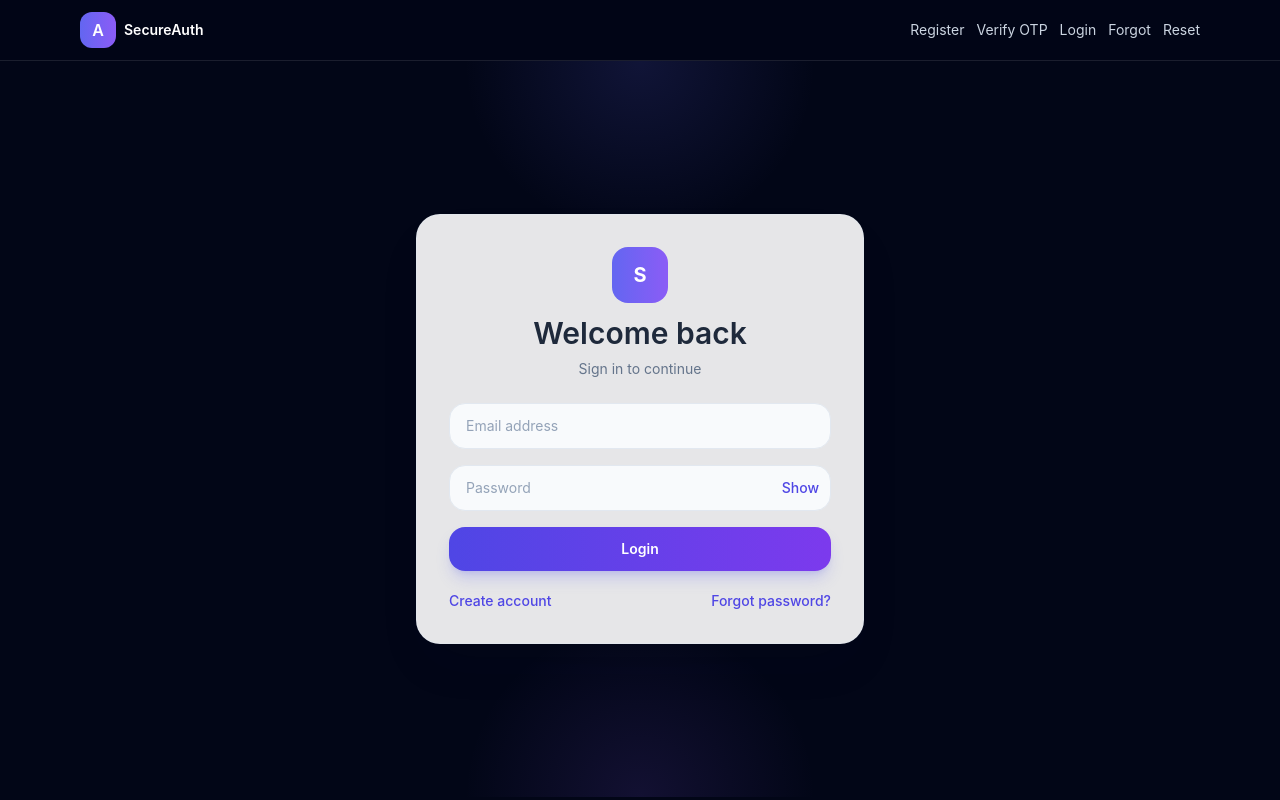
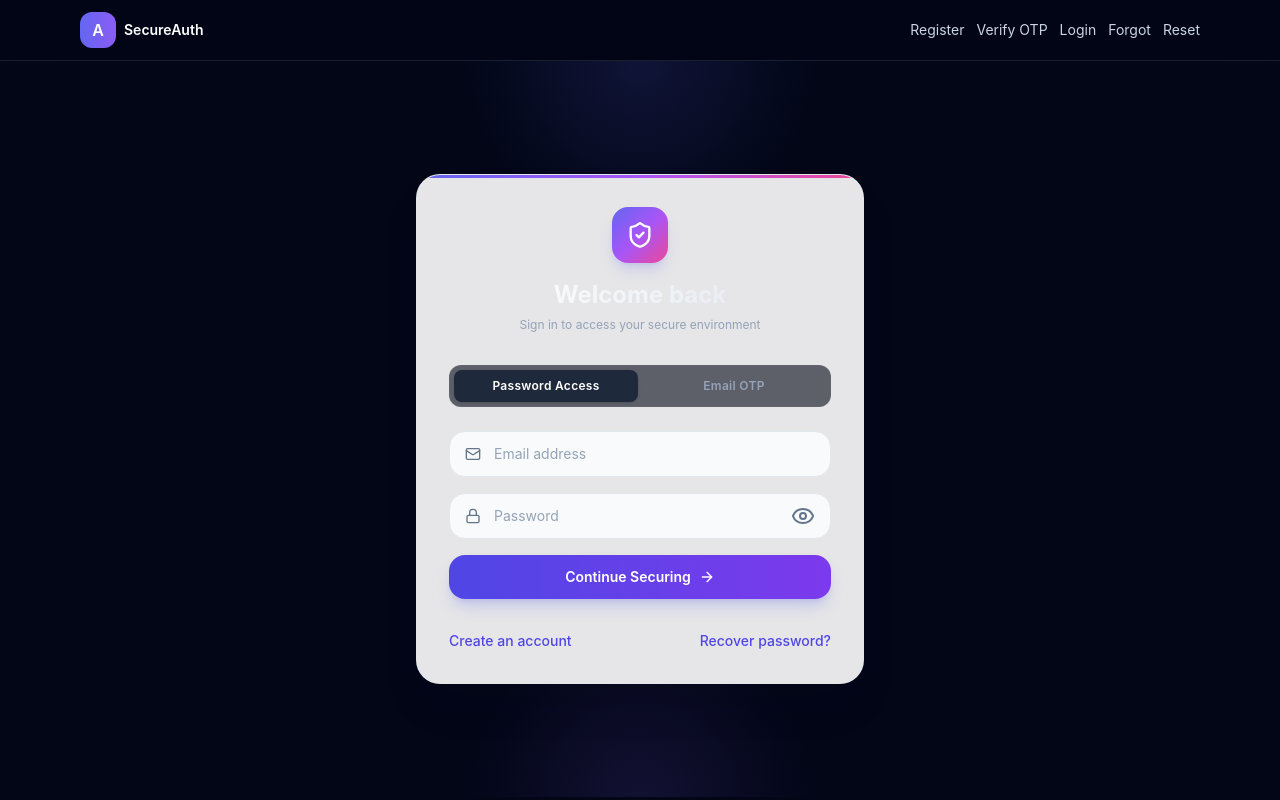
Before and after one commit to Khushbumandal2060/Authentication-System, a React (Create React App) app in the folder client/: page /login in a window 1280 px wide. Built offline with nearby package versions, Linux system fonts and the light colour scheme.

Commit message:
Update dashboard UI

```diff
--- a/client/src/components/Login.jsx
+++ b/client/src/components/Login.jsx
@@ -1,19 +1,110 @@
-import React, { useState } from "react";
+import React, { useState, useRef } from "react";
 import { Link, useNavigate } from "react-router-dom";
+import { Mail, Lock, Eye, EyeOff, KeyRound, Loader2, ArrowRight, ShieldCheck } from "lucide-react";
 import API from "../api/api";
 
 const Login = () => {
   const navigate = useNavigate();
+  const [mode, setMode] = useState("password"); // "password" or "passwordless"
+  const [step, setStep] = useState(1); // 1: send email, 2: enter OTP (only for passwordless)
   const [form, setForm] = useState({ email: "", password: "" });
+
+  // OTP array for passwordless
+  const [otpDigits, setOtpDigits] = useState(["", "", "", "", "", ""]);
+  const otpRefs = [useRef(), useRef(), useRef(), useRef(), useRef(), useRef()];
+
+  const [showPassword, setShowPassword] = useState(false);
   const [message, setMessage] = useState("");
   const [isError, setIsError] = useState(false);
-  const [showPassword, setShowPassword] = useState(false);
+  const [loading, setLoading] = useState(false);
 
   const handleChange = (e) =>
     setForm({ ...form, [e.target.name]: e.target.value });
 
+  // Handle individual OTP digits change
+  const handleOtpChange = (index, value) => {
+    // Only allow numbers
+    if (value && isNaN(value)) return;
+
+    const newOtp = [...otpDigits];
+    newOtp[index] = value.substring(value.length - 1); // take only last char
+    setOtpDigits(newOtp);
+
+    // Focus next box
+    if (value && index < 5) {
+      otpRefs[index + 1].current.focus();
+    }
+  };
+
+  // Handle backspace to jump back
+  const handleOtpKeyDown = (index, e) => {
+    if (e.key === "Backspace" && !otpDigits[index] && index > 0) {
+      otpRefs[index - 1].current.focus();
+    }
+  };
+
+  // Handle OTP paste
+  const handleOtpPaste = (e) => {
+    e.preventDefault();
+    const pastedData = e.clipboardData.getData("text").trim();
+    if (pastedData.length === 6 && !isNaN(pastedData)) {
+      const digits = pastedData.split("");
+      setOtpDigits(digits);
+      otpRefs[5].current.focus();
+    }
+  };
+
+  const handlePasswordlessRequest = async (e) => {
+    e.preventDefault();
+    setLoading(true);
+    setMessage("");
+    try {
+      const res = await API.post("/passwordless-login-request", { email: form.email });
+      setMessage(res.data.message);
+      setIsError(false);
+      setStep(2);
+    } catch (err) {
+      setMessage(err.response?.data?.message || "Verification request failed");
+      setIsError(true);
+    } finally {
+      setLoading(false);
+    }
+  };
+
+  const handlePasswordlessVerify = async (e) => {
+    e.preventDefault();
+    setLoading(true);
+    setMessage("");
+    const otp = otpDigits.join("");
+    if (otp.length !== 6) {
+      setMessage("Please enter a valid 6-digit code");
+      setIsError(true);
+      setLoading(false);
+      return;
+    }
+
+    try {
+      const res = await API.post("/passwordless-login-verify", { email: form.email, otp });
+      localStorage.setItem("authToken", res.data.token);
+      localStorage.setItem("userEmail", form.email);
+      setMessage("Sign-in successful!");
+      setIsError(false);
+
+      setTimeout(() => {
+        navigate("/dashboard");
+      }, 1000);
+    } catch (err) {
+      setMessage(err.response?.data?.message || "Invalid sign-in code");
+      setIsError(true);
+    } finally {
+      setLoading(false);
+    }
+  };
+
   const handleSubmit = async (e) => {
     e.preventDefault();
+    setLoading(true);
+    setMessage("");
     try {
       const res = await API.post("/login", form);
       localStorage.setItem("authToken", res.data.token);
@@ -24,61 +115,204 @@ const Login = () => {
     } catch (err) {
       setMessage(err.response?.data?.message || "Login failed");
       setIsError(true);
+
+      // If user is unverified, redirect to verify-otp
+      if (err.response?.data?.unverified) {
+        localStorage.setItem("unverifiedEmail", form.email);
+        setTimeout(() => {
+          navigate("/verify-otp");
+        }, 2000);
+      }
+    } finally {
+      setLoading(false);
     }
   };
 
+  const toggleMode = () => {
+    setMode(mode === "password" ? "passwordless" : "password");
+    setStep(1);
+    setMessage("");
+    setOtpDigits(["", "", "", "", "", ""]);
+  };
+
   return (
-    <div className="auth-card">
-      <div className="mb-6 text-center">
-        <div className="mx-auto mb-3 flex h-14 w-14 items-center justify-center rounded-2xl bg-gradient-to-r from-indigo-500 to-violet-500 text-xl font-bold text-white">
-          S
+    <div className="auth-card relative overflow-hidden">
+      {/* Visual Accent Glow Header */}
+      <div className="absolute top-0 left-0 right-0 h-[3px] bg-gradient-to-r from-indigo-500 via-purple-500 to-pink-500" />
+
+      <div className="mb-8 text-center">
+        <div className="mx-auto mb-4 flex h-14 w-14 items-center justify-center rounded-2xl bg-gradient-to-br from-indigo-500 via-purple-500 to-pink-500 text-white shadow-lg shadow-indigo-500/20">
+          <ShieldCheck className="h-7 w-7" />
         </div>
-        <h2 className="text-3xl font-semibold text-slate-800">Welcome back</h2>
-        <p className="mt-2 text-sm text-slate-500">Sign in to continue</p>
+        <h2 className="text-2xl font-bold bg-gradient-to-r from-white to-slate-200 bg-clip-text text-transparent">
+          Welcome back
+        </h2>
+        <p className="mt-1.5 text-xs text-slate-400">
+          {mode === "password"
+            ? "Sign in to access your secure environment"
+            : "Sign in instantly via one-time secure email code"}
+        </p>
+      </div>
+
+      {/* Tabs */}
+      <div className="mb-6 flex gap-1 rounded-xl bg-slate-950/60 p-1 border border-white/[0.04]">
+        <button
+          type="button"
+          onClick={() => mode !== "password" && toggleMode()}
+          className={`flex-1 rounded-lg py-2 text-xs font-semibold tracking-wide transition-all ${
+            mode === "password"
+              ? "bg-slate-800 text-white shadow"
+              : "text-slate-400 hover:text-slate-200"
+          }`}
+        >
+          Password Access
+        </button>
+        <button
+          type="button"
+          onClick={() => mode !== "passwordless" && toggleMode()}
+          className={`flex-1 rounded-lg py-2 text-xs font-semibold tracking-wide transition-all ${
+            mode === "passwordless"
+              ? "bg-slate-800 text-white shadow"
+              : "text-slate-400 hover:text-slate-200"
+          }`}
+        >
+          Email OTP
+        </button>
       </div>
 
       {message && (
-        <p className={isError ? "message-error mb-4" : "message-success mb-4"}>{message}</p>
+        <div className={`mb-6 ${isError ? "message-error" : "message-success"}`}>
+          {message}
+        </div>
       )}
 
+      {/* Standard Login */}
+      {mode === "password" && (
         <form onSubmit={handleSubmit} className="space-y-4">
+          <div className="relative">
+            <Mail className="absolute left-4 top-1/2 h-4 w-4 -translate-y-1/2 text-slate-500" />
             <input
               type="email"
               name="email"
               placeholder="Email address"
               value={form.email}
               onChange={handleChange}
-          className="auth-input"
+              className="auth-input pl-11"
               required
             />
+          </div>
 
           <div className="relative">
+            <Lock className="absolute left-4 top-1/2 h-4 w-4 -translate-y-1/2 text-slate-500" />
             <input
               type={showPassword ? "text" : "password"}
               name="password"
               placeholder="Password"
               value={form.password}
               onChange={handleChange}
-            className="auth-input pr-20"
+              className="auth-input pl-11 pr-12"
               required
             />
             <button
               type="button"
               onClick={() => setShowPassword(!showPassword)}
-            className="absolute right-3 top-1/2 -translate-y-1/2 text-sm font-medium text-indigo-600"
+              className="absolute right-4 top-1/2 -translate-y-1/2 text-slate-500 hover:text-white transition-colors"
             >
-            {showPassword ? "Hide" : "Show"}
+              {showPassword ? <EyeOff className="h-4.5 w-4.5" /> : <Eye className="h-4.5 w-4.5" />}
             </button>
           </div>
 
-        <button type="submit" className="auth-button">
-          Login
+          <button type="submit" disabled={loading} className="auth-button gap-2 mt-2">
+            {loading ? (
+              <Loader2 className="h-4 w-4 animate-spin" />
+            ) : (
+              <>
+                Continue Securing <ArrowRight className="h-4 w-4" />
+              </>
+            )}
           </button>
         </form>
+      )}
 
-      <div className="mt-5 flex items-center justify-between text-sm">
-        <Link to="/register" className="auth-link">Create account</Link>
-        <Link to="/forgot-password" className="auth-link">Forgot password?</Link>
+      {/* Passwordless OTP Flow */}
+      {mode === "passwordless" && (
+        <>
+          {step === 1 ? (
+            <form onSubmit={handlePasswordlessRequest} className="space-y-4">
+              <div className="relative">
+                <Mail className="absolute left-4 top-1/2 h-4 w-4 -translate-y-1/2 text-slate-500" />
+                <input
+                  type="email"
+                  name="email"
+                  placeholder="Email address"
+                  value={form.email}
+                  onChange={handleChange}
+                  className="auth-input pl-11"
+                  required
+                />
+              </div>
+
+              <button type="submit" disabled={loading} className="auth-button gap-2 mt-2">
+                {loading ? (
+                  <Loader2 className="h-4 w-4 animate-spin" />
+                ) : (
+                  <>
+                    Send Login Code <KeyRound className="h-4 w-4" />
+                  </>
+                )}
+              </button>
+            </form>
+          ) : (
+            <form onSubmit={handlePasswordlessVerify} className="space-y-6">
+              <div className="text-center">
+                <p className="text-sm text-slate-300">
+                  Verification code sent to <span className="font-semibold text-white">{form.email}</span>
+                </p>
+                <button
+                  type="button"
+                  onClick={() => setStep(1)}
+                  className="mt-1 text-xs text-indigo-400 hover:text-indigo-300 underline"
+                >
+                  Edit email address
+                </button>
+              </div>
+
+              {/* 6-digit code input */}
+              <div className="flex justify-between gap-2.5" onPaste={handleOtpPaste}>
+                {otpDigits.map((digit, idx) => (
+                  <input
+                    key={idx}
+                    ref={otpRefs[idx]}
+                    type="text"
+                    inputMode="numeric"
+                    maxLength={1}
+                    value={digit}
+                    onChange={(e) => handleOtpChange(idx, e.target.value)}
+                    onKeyDown={(e) => handleOtpKeyDown(idx, e)}
+                    className="h-12 w-full rounded-xl border border-white/[0.08] bg-slate-950/40 text-center text-lg font-bold text-white transition-all focus:border-indigo-500 focus:bg-slate-950 focus:ring-4 focus:ring-indigo-500/10 focus:outline-none"
+                  />
+                ))}
+              </div>
+
+              <button type="submit" disabled={loading} className="auth-button gap-2">
+                {loading ? (
+                  <Loader2 className="h-4 w-4 animate-spin" />
+                ) : (
+                  <>
+                    Verify & Login <ArrowRight className="h-4 w-4" />
+                  </>
+                )}
+              </button>
+            </form>
+          )}
+        </>
+      )}
+
+      <div className="mt-8 flex items-center justify-between text-xs">
+        <Link to="/register" className="auth-link">Create an account</Link>
+        {mode === "password" && (
+          <Link to="/forgot-password" className="auth-link">Recover password?</Link>
+        )}
       </div>
     </div>
   );
```
Lines whose indentation alone changed are shown as unchanged.
